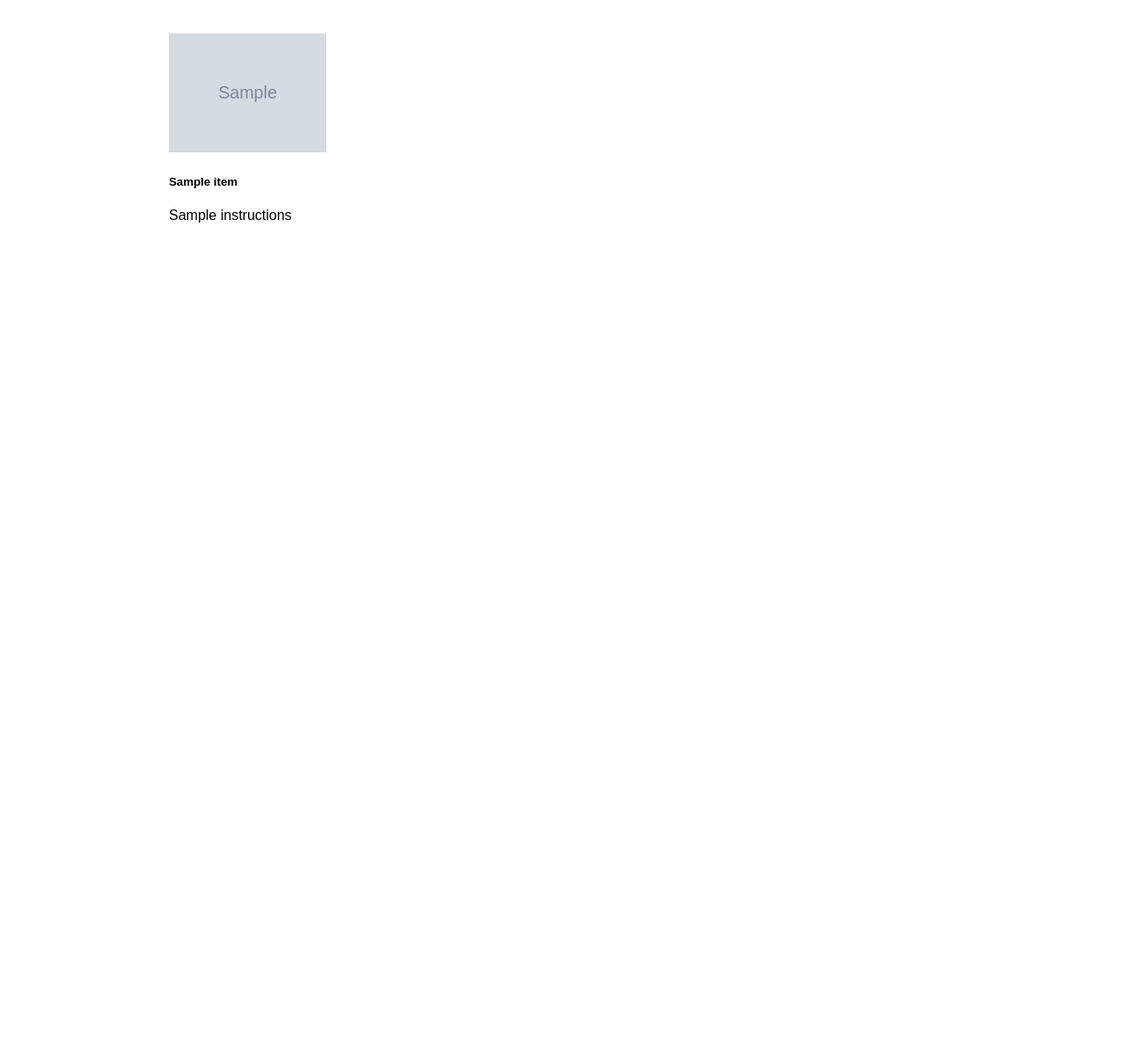
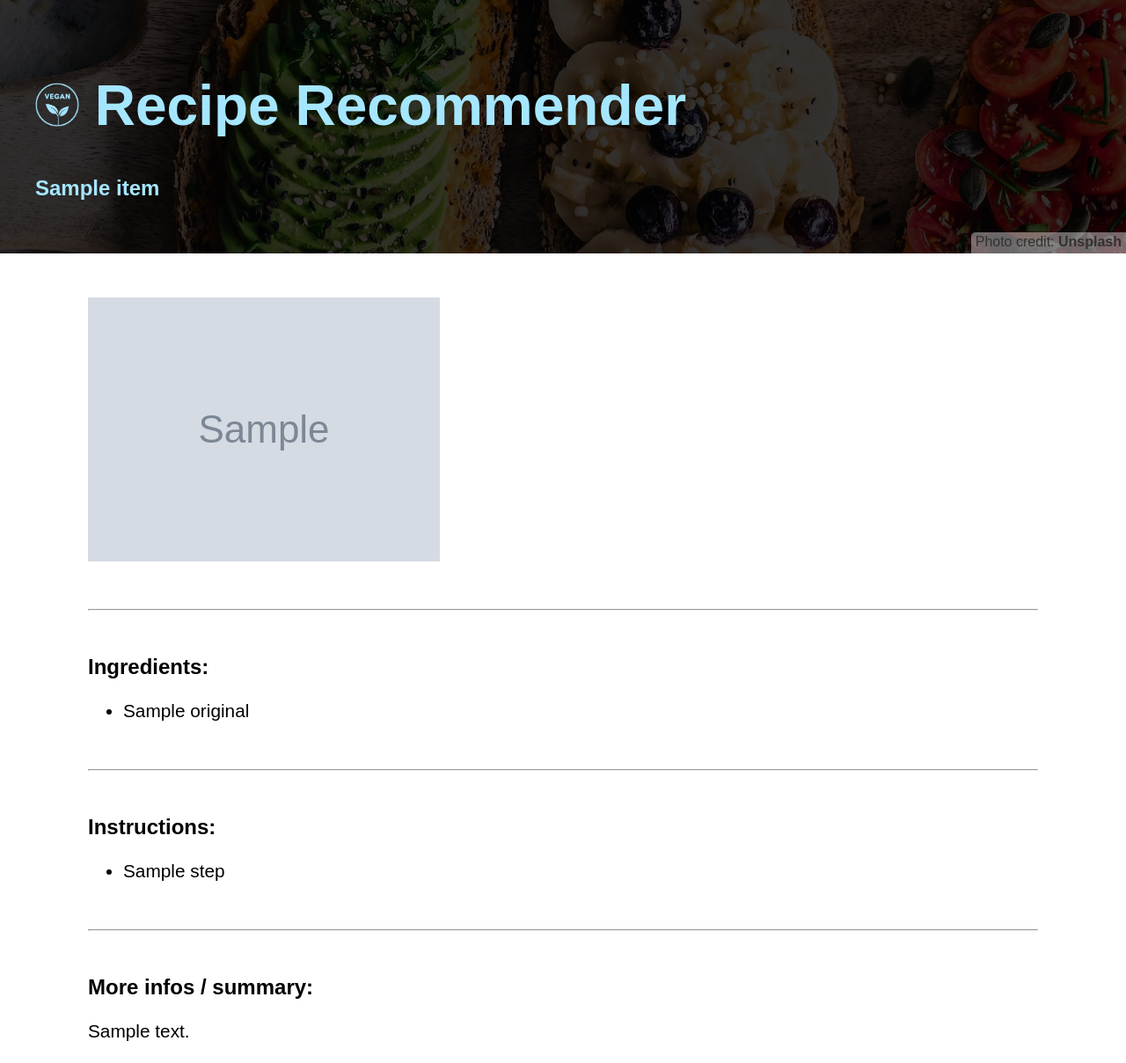
Before and after one commit to Per-Starke/NutritionRecSys, a Flask app: page /recipe?id=792072 in a window 1280 px wide. Shown: the whole page at 88% size. Before the commit the page ends 253 px from the top, so only its background shows below. Run offline with Flask 3, Linux system fonts and the light colour scheme; grey boxes marked "Sample" are stand-in pictures; a database or web service that is not in the repository returns one stand-in record (values such as "Sample title"); data that the repository does not hold is empty; some libraries are stand-ins or nearby versions.

Commit message:
clean up design and infos on single recipe pages

```diff
--- a/App/static/css/main.css
+++ b/App/static/css/main.css
@@ -1,6 +1,11 @@
 body {
     font-family: sans-serif;
     margin: 0px;
+}
+
+.max300 {
+    max-height: 300px;
+    width: auto;
 }
 
 .title {
--- a/App/templates/recipe.html
+++ b/App/templates/recipe.html
@@ -1,17 +1,52 @@
 {% extends 'base.html' %}
+
 {% block head %}
-<title> {{recipe['title']}} - Recipe Recommender </title>
+    <title> {{recipe['title']}} - Recipe Recommender </title>
 {% endblock %}
+
 {% block body %}
-<div style="max-width: 70%; margin: auto; padding-top:3%">
-  <div class="media">
-      <img src="{{recipe['image']}}" class="mr-3" alt="..." width="20%" height="20%">
-      <div class="media-body">
-        <h5 class="mt-0">{{recipe['title']}}</h5>
-        {{recipe['instructions']}}
-      </div>
-  </div><br>
-  {{recipe['ingredientsWidget']}}<br>
-  {{recipe['equipmentWidget']}}
-</div>
+    <div class="header">
+        <h1 class="title">
+            <img class="in-title" src="{{url_for('static', filename='/images/vegan-icon.png')}}" width="50px" />
+            Recipe Recommender
+        </h1>
+        <h2 class="subtitle"> {{recipe['title']}} </h2>
+        <p class="image-label"> Photo credit:
+            <a class="image-label" rel="noopener noreferrer nofollow" target="_blank" href="https://unsplash.com/de/fotos/2IxTgsgFi-s">
+                Unsplash
+            </a>
+        </p>
+    </div>
+
+    <img class="body body-with-top-margin max300" src="{{recipe['image']}}">
+
+    <hr class="content-sep">
+
+    <h2 class="body body-with-top-margin"> Ingredients: </h2>
+
+    <ul class="body content">
+        {% for ingredient in recipe['extendedIngredients'] %}
+            <li> {{ingredient['original']}} </li>
+        {% endfor %}
+    </ul>
+
+    <hr class="content-sep">
+
+    <h2 class="body body-with-top-margin"> Instructions: </h2>
+
+    <ul class="body content">
+        {% set steps = recipe['analyzedInstructions'][0]['steps'] %}
+        {% for step in steps %}
+            <li> {{step['step']}} </li>
+        {% endfor %}
+    </ul>
+
+    <hr class="content-sep">
+
+    <h2 class="body body-with-top-margin"> More infos / summary: </h2>
+
+    <p class="body content">
+    {{recipe['summary'] | striptags }}
+    </p>
+
 {% endblock %}
```
